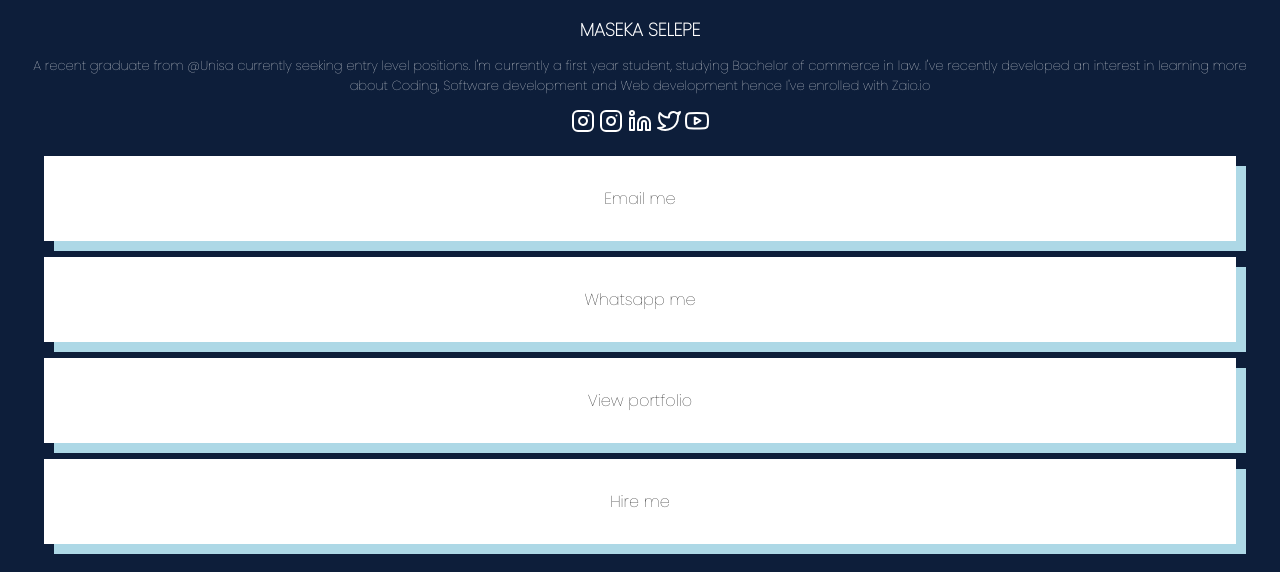
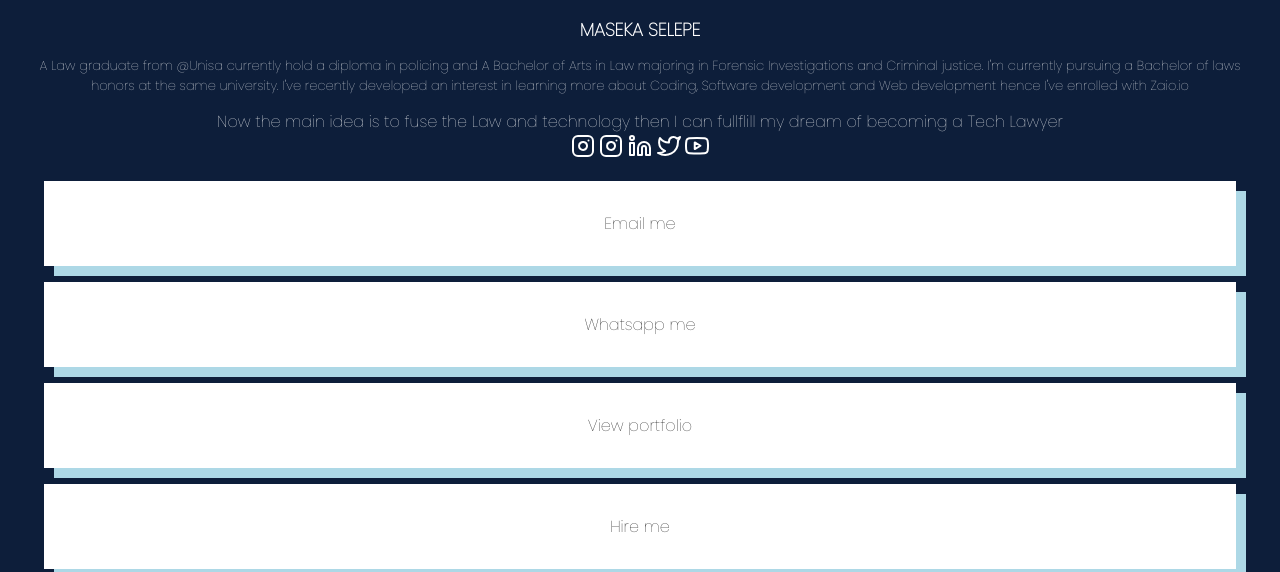
Before and after one commit to Maseka07/Linktreebio-web-app, a plain HTML site: page index.html in a window 1280 px wide. Shown: the part 490-1062 px from the top of the page. Drawn offline with nearby package versions, Linux system fonts and the light colour scheme.

Commit message:
Update index.html

```diff
--- a/index.html
+++ b/index.html
@@ -11,8 +11,8 @@
 <body>
   <img class="profile-img" src="https://pbs.twimg.com/profile_images/1713229269248188416/pUb5DFyP.jpg" alt="  ">
   <h1>MASEKA SELEPE</h1>
-  <p>A recent graduate from <a  href="https://www.unisa.ac.za/"target=_blank>@Unisa</a> currently seeking entry level positions. I'm currently a first year student, studying Bachelor of commerce in law. I've recently developed an interest in learning more about Coding, Software development and Web development hence I've enrolled with Zaio.io
-  </p>
+  <p>A Law graduate from <a  href="https://www.unisa.ac.za/"target=_blank>@Unisa</a> currently hold a diploma in policing and A Bachelor of Arts in Law majoring in Forensic Investigations and Criminal justice. I'm currently pursuing a Bachelor of laws honors at the same university. I've recently developed an interest in learning more about Coding, Software development and Web development hence I've enrolled with Zaio.io
+  </p> Now the main idea is to fuse the Law and technology then I can fullflill my dream of becoming a Tech Lawyer
 
 <div>
   <a href="https://instagram.com/seka_selepe?igshid=OGQ5ZDc2ODk2ZA==/"target="_blank"><i data-feather="instagram"></i>
```
